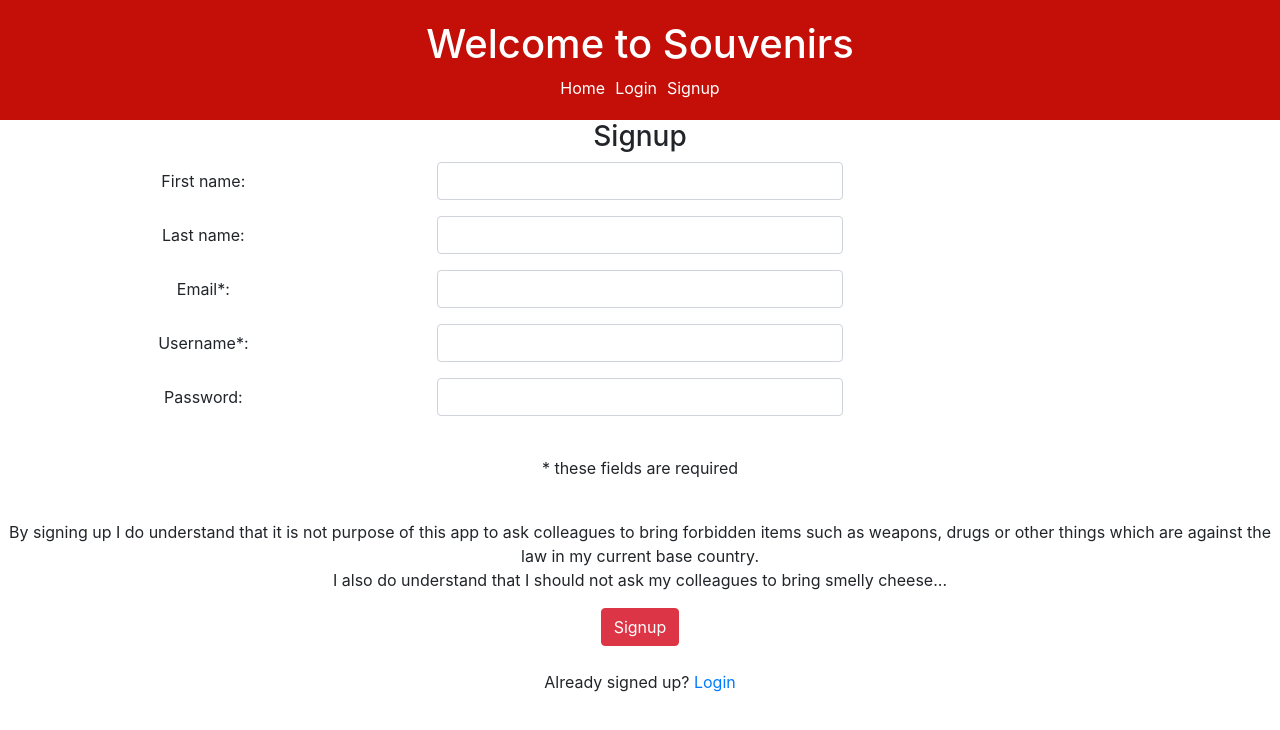
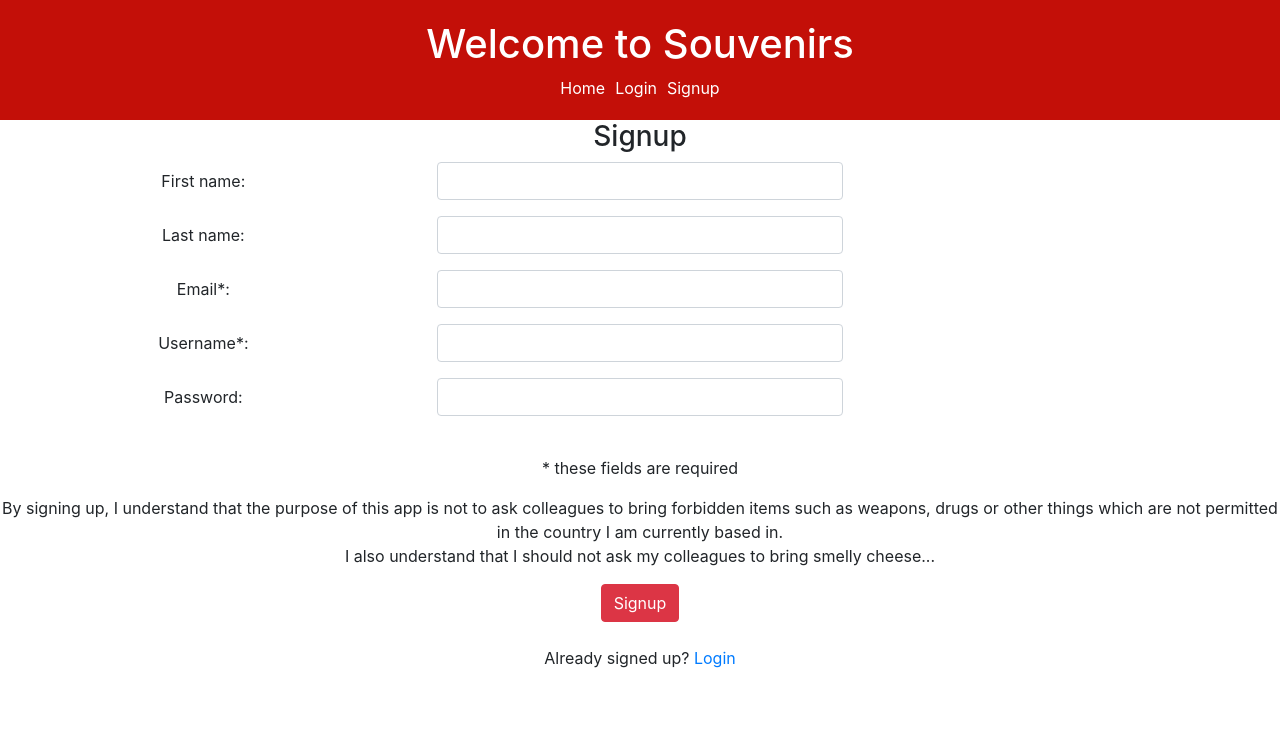
Before and after one commit to katrinai/souvenirs, a React (Create React App) app in the folder client/: page /signup in a window 1280 px wide. Shown: the top 730 px of the page. Built offline with nearby package versions, Linux system fonts and the light colour scheme.

Commit message:
Fix for Heroku seeds

```diff
--- a/client/src/components/pages/Signup.js
+++ b/client/src/components/pages/Signup.js
@@ -131,13 +131,13 @@ class Signup extends Component {
 
           <br />
           <p>* these fields are required</p>
-          <br />
           <p>
-            By signing up I do understand that it is not purpose of this app to
+            By signing up, I understand that the purpose of this app is not to
             ask colleagues to bring forbidden items such as weapons, drugs or
-            other things which are against the law in my current base country.
-            <br />I also do understand that I should not ask my colleagues to
-            bring smelly cheese...{" "}
+            other things which are not permitted in the country I am currently
+            based in.
+            <br />I also understand that I should not ask my colleagues to bring
+            smelly cheese...
           </p>
 
           <Button color="danger" onClick={e => this.handleClick(e)}>
```
Also changed, not shown: 1 other file (tests, documents, lock files or other folders).
